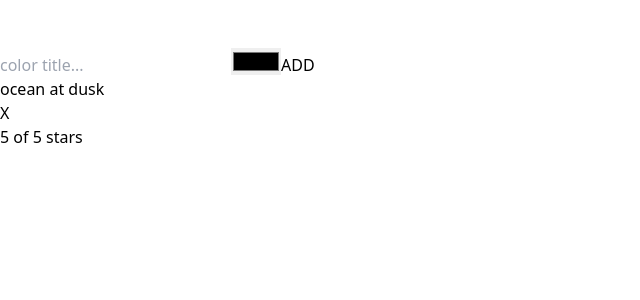
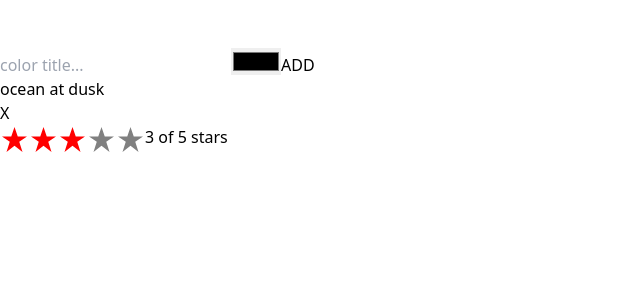
Before and after one commit to Russkazkin/react-color-picker, a React (Create React App) app: page / in a window 1280 px wide. Shown: the top 300 px of the page, without its empty margins (0-640 px from the left). Built offline with nearby package versions, Linux system fonts and the light colour scheme.

Commit message:
Fix Star styles with sass modules

```diff
--- a/src/App.js
+++ b/src/App.js
@@ -12,7 +12,7 @@ export class App extends Component {
         id: '01sda3j-s98d-09asd-09asd8-09sad',
         title: 'ocean at dusk',
         color: '#00c4e2',
-        rating: 5
+        rating: 3
       },
     ],
   }
--- a/src/components/ColorList/StarRating/Star/Star.js
+++ b/src/components/ColorList/StarRating/Star/Star.js
@@ -1,7 +1,7 @@
 import styles from './Star.module.sass';
 
 const Star = ({selected = false, onClick = f => f}) => (
-  <div className={(selected) ? styles.Star.selected : styles.Star}
+  <div className={(!selected) ? styles.Star : `${styles.Star} ${styles.StarSelected}`}
        onClick={onClick}>
   </div>
 );
--- a/src/components/ColorList/StarRating/Star/Star.module.sass
+++ b/src/components/ColorList/StarRating/Star/Star.module.sass
@@ -7,5 +7,5 @@
   background-color: grey
   clip-path: polygon(50% 0%, 63% 38%, 100% 38%, 69% 59%, 82% 100%, 50% 75%, 18% 100%, 31% 59%, 0% 38%, 37% 38%)
 
-.Star.selected
-  background-color: red
+  &Selected
+    background-color: red
```
